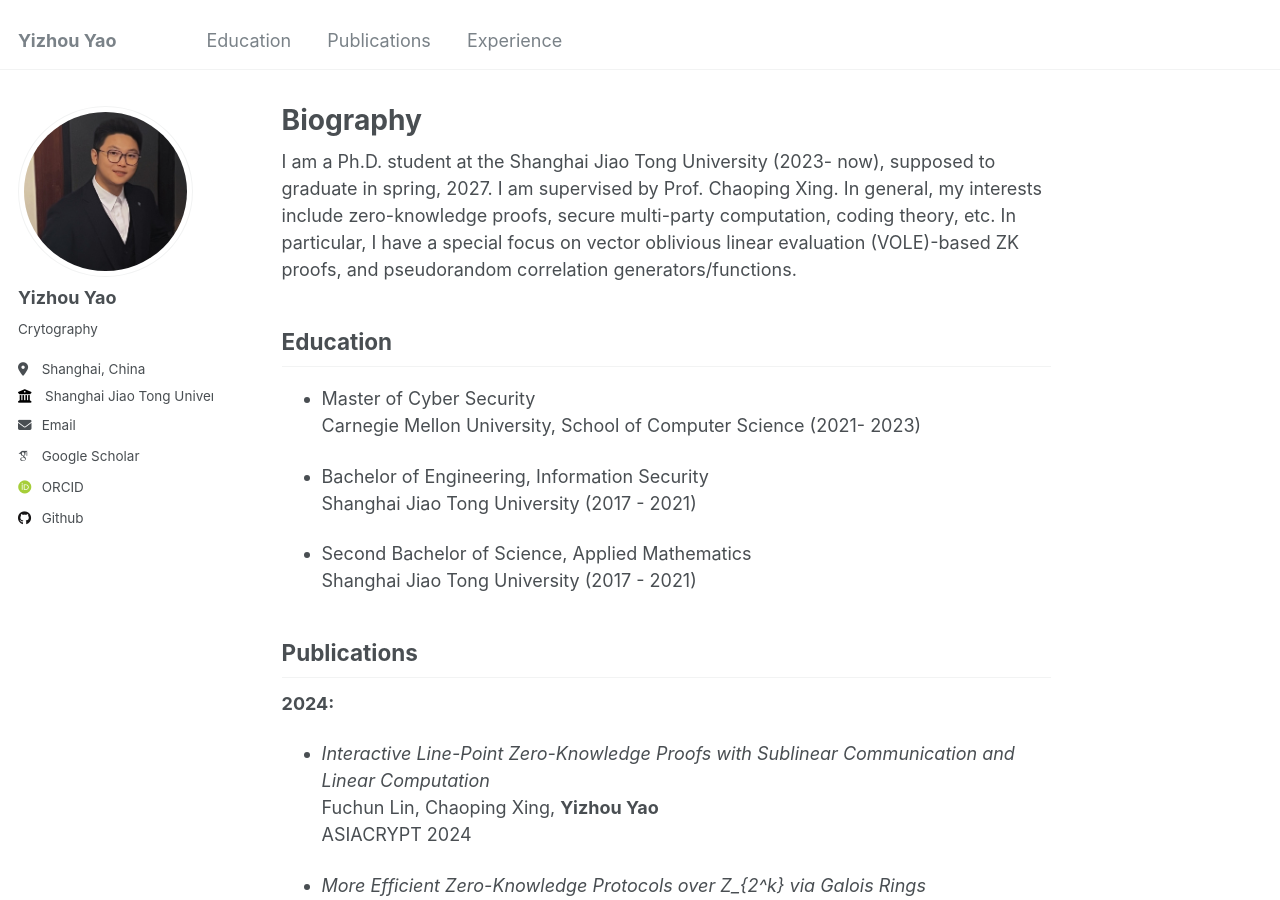
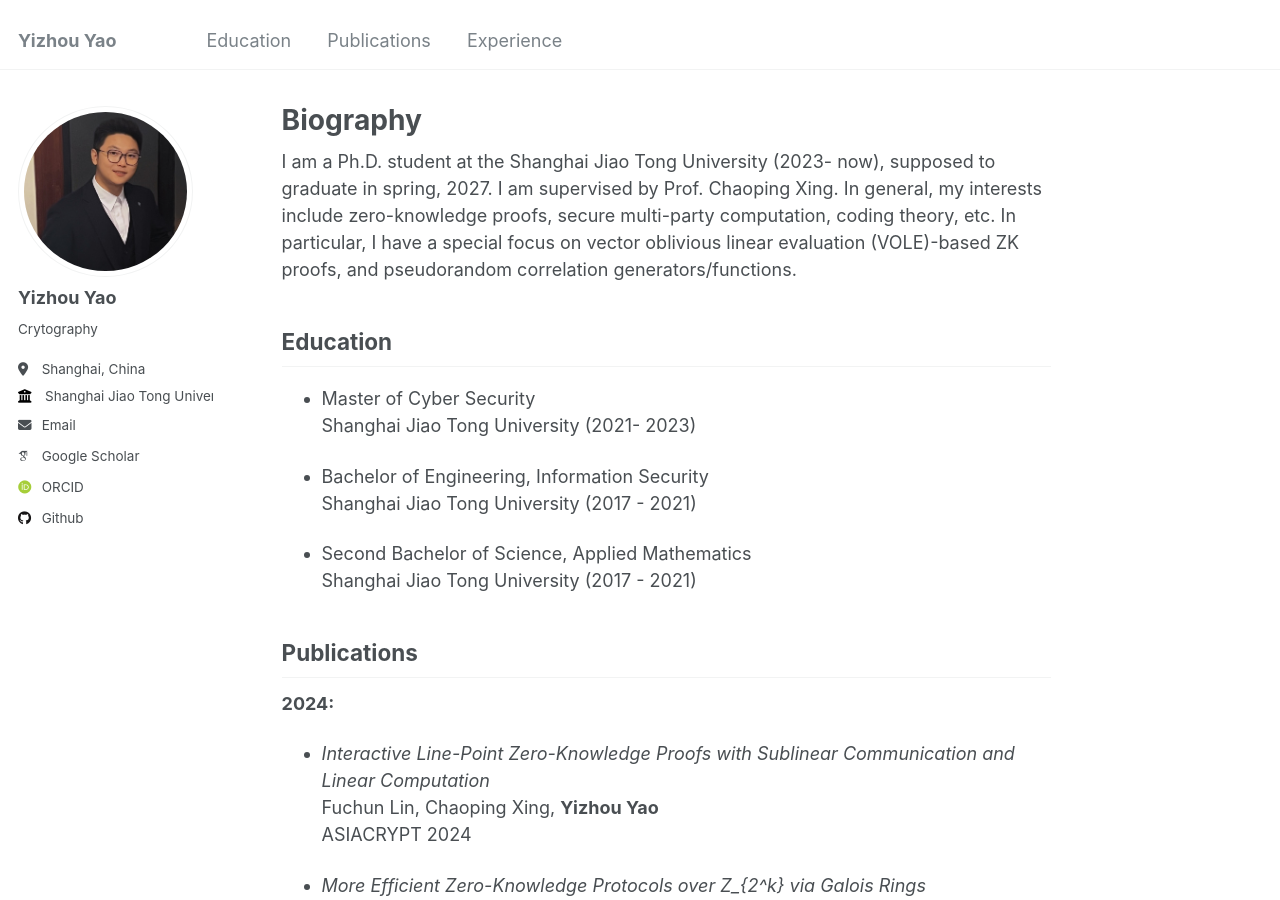
Before and after one commit to sjtu-YizhouYao/sjtu-YizhouYao.github.io, a Jekyll site: the page built from _pages/about.md, in a window 1280 px wide and 900 px high. Built offline with Jekyll 4.4.1, drawn with Linux system fonts in a browser that asks for light colours; some web fonts are replaced.

Commit message:
Update about.md

```diff
--- a/_pages/about.md
+++ b/_pages/about.md
@@ -16,7 +16,7 @@ In general, my interests include zero-knowledge proofs, secure multi-party compu
 <h2 id="education"> Education</h2>
 
 - Master of Cyber Security
-  Carnegie Mellon University, School of Computer Science (2021- 2023)
+  Shanghai Jiao Tong University (2021- 2023)
 
 - Bachelor of Engineering, Information Security
   Shanghai Jiao Tong University (2017 - 2021)
```
